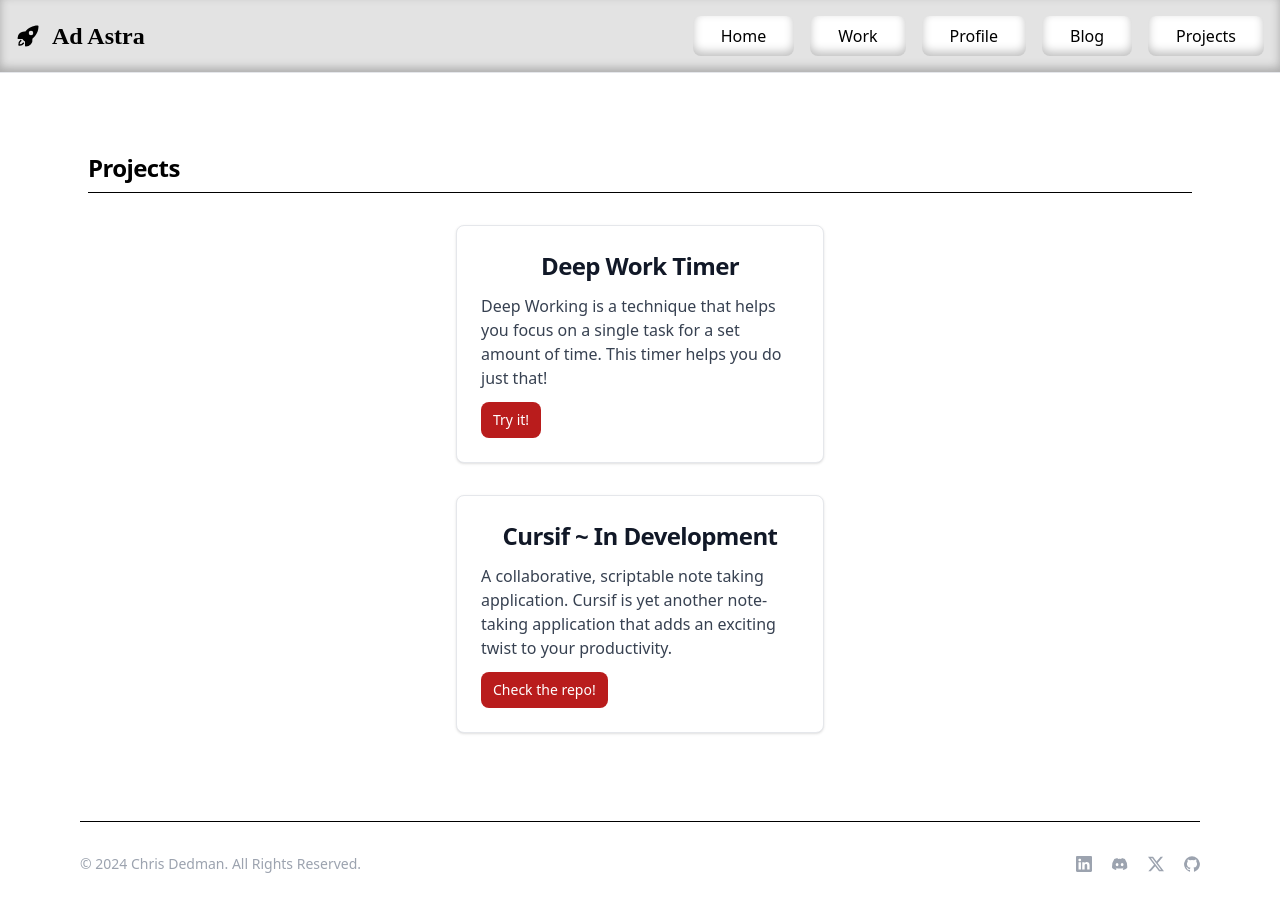
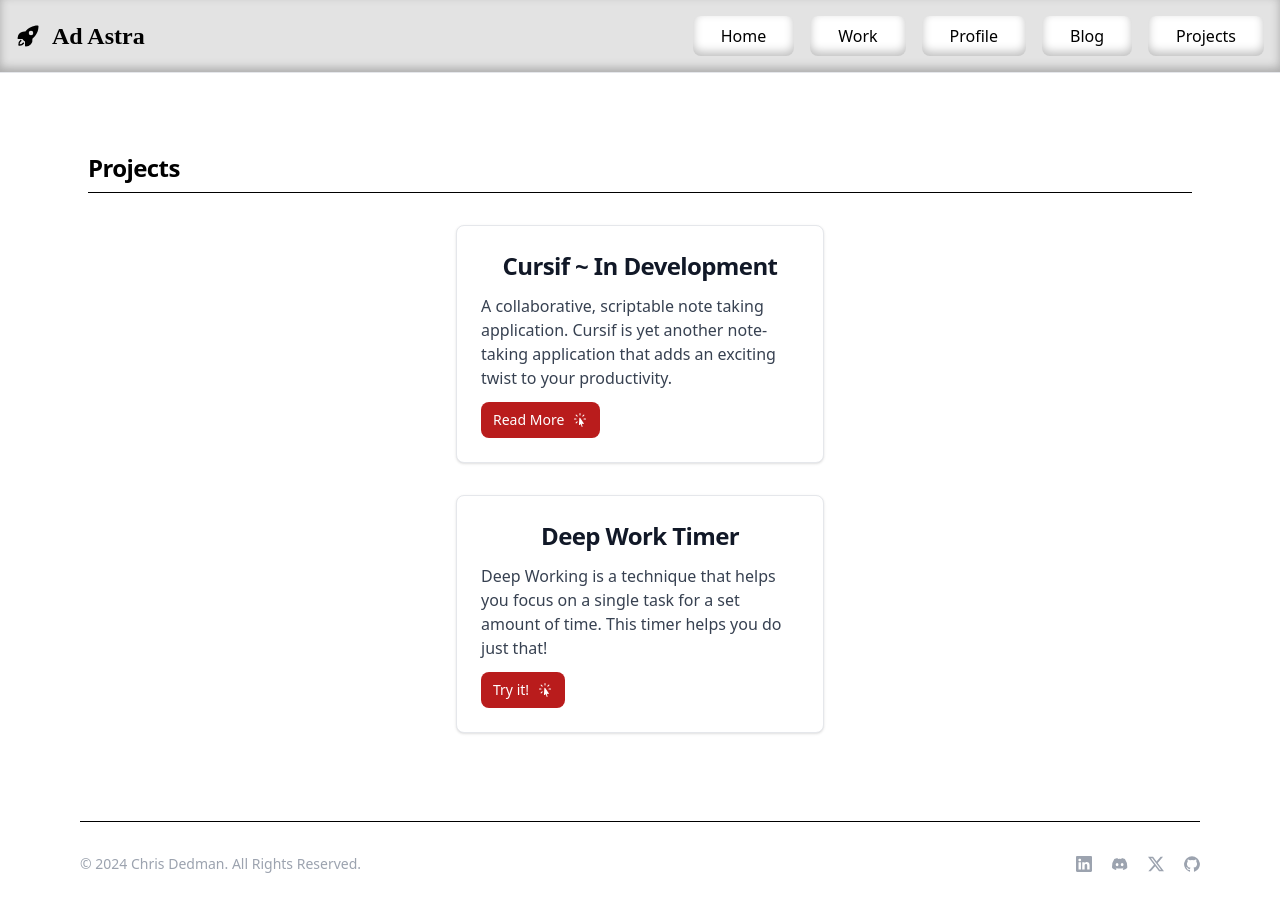
Before and after one commit to chrisdedman/website, a Next.js app: page /projects in a window 1280 px wide. Built offline with nearby package versions, Linux system fonts and the light colour scheme.

Commit message:
Updated icon to heroicons

```diff
--- a/src/app/profile/page.tsx
+++ b/src/app/profile/page.tsx
@@ -8,6 +8,7 @@ import Educations from "@/components/resume/education";
 import Honors from "@/components/resume/honors";
 import Skills from "@/components/resume/skills";
 import Footer from '@/components/footer'
+import { CursorArrowRaysIcon } from "@heroicons/react/24/solid";
 
 export default function Page() {
   return (
@@ -63,10 +64,7 @@ function AboutMe() {
           looking for internship opportunities that will allow me to gain practical experience in the field.
         </p>
         <a href="mailto:cdedmanrollet1@toromail.csudh" className="inline-flex items-center px-3 py-2 text-sm font-medium text-center text-white bg-red-700 rounded-lg hover:bg-blue-800 focus:ring-4 focus:outline-none focus:ring-blue-300 dark:bg-blue-600 dark:hover:bg-blue-700 dark:focus:ring-blue-800">
-          Email Me
-          <svg className="rtl:rotate-180 w-3.5 h-3.5 ms-2" aria-hidden="true" xmlns="http://www.w3.org/2000/svg" fill="none" viewBox="0 0 14 10">
-            <path stroke="currentColor" strokeLinecap="round" strokeLinejoin="round" strokeWidth="2" d="M1 5h12m0 0L9 1m4 4L9 9" />
-          </svg>
+          Email Me <CursorArrowRaysIcon className="w-4 h-4 ms-2" />
         </a>
       </div>
     </div>
--- a/src/app/projects/page.tsx
+++ b/src/app/projects/page.tsx
@@ -3,6 +3,7 @@
 import React from "react";
 import Menu from '@/components/navigation'
 import Footer from '@/components/footer'
+import { CursorArrowRaysIcon } from "@heroicons/react/24/solid";
 
 export default function Page() {
   return (
@@ -13,6 +14,21 @@ export default function Page() {
         <h5 className="mb-2 text-2xl font-bold tracking-tight">Projects</h5>
         <hr className="h-px my-8 bg-black border-0 separator mt-0 mb-0" />
         <div className="lg:flex lg:items-center lg:justify-center flex-col">
+
+          <div className="lg:w-1/3 mb-4 lg:mb-0">
+            <div className="max-w-sm p-6 bg-white border border-gray-200 rounded-lg shadow mt-8">
+              <a href="/projects/cursif">
+                <h5 className="mb-2 text-2xl font-bold tracking-tight text-gray-900 text-center">Cursif ~ In Development</h5>
+              </a>
+              <p className="mb-3 font-normal text-gray-700">
+                A collaborative, scriptable note taking application. Cursif is yet another note-taking application that adds an exciting twist to your productivity.
+              </p>
+              <a href="/projects/cursif" className="inline-flex items-center px-3 py-2 text-sm font-medium text-center text-white bg-red-700 rounded-lg hover:bg-red-800 focus:ring-4 focus:outline-none focus:ring-red-300">
+                Read More <CursorArrowRaysIcon className="w-4 h-4 ms-2" />
+              </a>
+            </div>
+          </div>
+
           <div className="lg:w-1/3 mb-4 lg:mb-0">
             <div className="max-w-sm p-6 bg-white border border-gray-200 rounded-lg shadow mt-8">
               <a href="/deep-work">
@@ -22,25 +38,14 @@ export default function Page() {
                 Deep Working is a technique that helps you focus on a single task for a set amount of time. This timer helps you do just that!
               </p>
               <a href="/deep-work" className="inline-flex items-center px-3 py-2 text-sm font-medium text-center text-white bg-red-700 rounded-lg hover:bg-red-800 focus:ring-4 focus:outline-none focus:ring-red-300">
-                Try it!
+                Try it! <CursorArrowRaysIcon className="w-4 h-4 ms-2" />
               </a>
             </div>
           </div>
-          <div className="lg:w-1/3 mb-4 lg:mb-0">
-            <div className="max-w-sm p-6 bg-white border border-gray-200 rounded-lg shadow mt-8">
-              <a href="https://github.com/Code-Society-Lab/cursif" target="_blank" rel="noreferrer noopener">
-                <h5 className="mb-2 text-2xl font-bold tracking-tight text-gray-900 text-center">Cursif ~ In Development</h5>
-              </a>
-              <p className="mb-3 font-normal text-gray-700">
-                A collaborative, scriptable note taking application. Cursif is yet another note-taking application that adds an exciting twist to your productivity.
-              </p>
-              <a href="https://github.com/Code-Society-Lab/cursif" target="_blank" rel="noreferrer noopener" className="inline-flex items-center px-3 py-2 text-sm font-medium text-center text-white bg-red-700 rounded-lg hover:bg-red-800 focus:ring-4 focus:outline-none focus:ring-red-300">
-                Check the repo!
-              </a>
-            </div>
-          </div>
+
         </div>
       </div>
+
       <Footer />
     </div>
   );
--- a/src/app/work/page.tsx
+++ b/src/app/work/page.tsx
@@ -3,6 +3,7 @@
 import React from "react";
 import Menu from '@/components/navigation'
 import Footer from '@/components/footer'
+import { CursorArrowRaysIcon } from "@heroicons/react/24/solid";
 
 export default function Page() {
   return (
@@ -17,10 +18,7 @@ export default function Page() {
             First summer internship as a software engineer with Uber and Growth Platform/DOCTOM Team.
           </p>
           <a href="/work/uber" className="inline-flex items-center px-3 py-2 text-sm font-medium text-center text-white bg-red-700 rounded-lg hover:bg-red-800 focus:ring-4 focus:outline-none focus:ring-red-300">
-            Read more
-            <svg className="rtl:rotate-180 w-3.5 h-3.5 ms-2" aria-hidden="true" xmlns="http://www.w3.org/2000/svg" fill="none" viewBox="0 0 14 10">
-              <path stroke="currentColor" strokeLinecap="round" strokeLinejoin="round" strokeWidth="2" d="M1 5h12m0 0L9 1m4 4L9 9" />
-            </svg>
+            Read more <CursorArrowRaysIcon className="w-4 h-4 ms-2" />
           </a>
         </div>
       </div>
```
